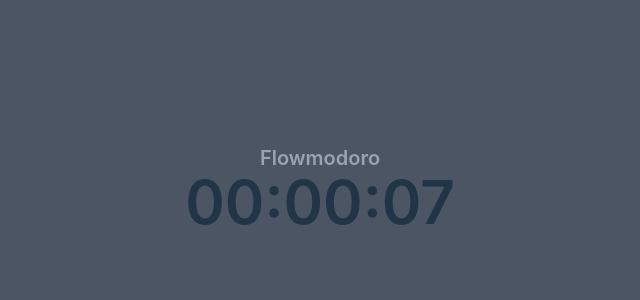
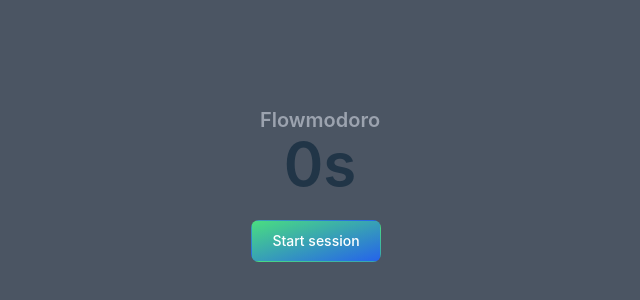
Before and after one commit to rushdynamic/attentively, a React (Vite) app: page / in a window 1280 px wide. Shown: the part 212-512 px from the top of the page, without its empty margins (320-960 px from the left). Built offline with nearby package versions, Linux system fonts and the light colour scheme.

Commit message:
feat: start, stop and pause timer buttons

```diff
--- a/src/App.tsx
+++ b/src/App.tsx
@@ -7,9 +7,7 @@
 			<div className="flex flex-col items-center">
 				<span className="font-semibold text-xl text-gray-400">Flowmodoro</span>
 				<div className="font-semibold text-6xl">
-					<p>
-						<StopWatch />
-					</p>
+					<StopWatch />
 				</div>
 			</div>
 		</div>
@@ -17,3 +15,9 @@
 }
 
 export default App;
+
+// TODO:
+// Add buttons for - Start Session (start timer), Take Break -- compute countdown with 1/5 of elapsed time, Stop Session -- reset everything
+// Add Shadcn components
+// Use monospace font for timer
+// Fix color scheme from Adobe Color
--- a/src/components/StopWatch.tsx
+++ b/src/components/StopWatch.tsx
@@ -1,44 +1,93 @@
-import { useState, useEffect } from 'react';
+import { useState } from 'react';
 import { formatTime } from '../utils/time_formatter';
 
 const useStopWatch = () => {
 	const [elapsedTime, setElapsedTime] = useState<number>(0);
-	let stopWatchInterval: any = null;
+	const [paused, setPaused] = useState<boolean>(false);
+	const [intervalId, setIntervalId] = useState<number | any>(null);
 
-	useEffect(() => {
-		startStopWatch();
-
-		return () => {
-			stopStopWatch();
-		};
-	}, []);
-
-	const updateStopWatch = (startTime: number) => {
+	const updateStopWatch = (startTime: any) => {
 		const currentTime = new Date().getTime();
 		setElapsedTime(currentTime - startTime);
 	};
 
 	const startStopWatch = () => {
-		if (!stopWatchInterval) {
-			const startTime = new Date().getTime();
-			const partialUpdateStopWatch = updateStopWatch.bind(null, startTime);
-			stopWatchInterval = setInterval(partialUpdateStopWatch, 1000);
+		if (paused) {
+			setPaused(false);
+			const stopInterval = setInterval(
+				updateStopWatch.bind(null, new Date().getTime() - elapsedTime),
+				1000
+			);
+			setIntervalId(stopInterval);
+		} else {
+			if (!intervalId) {
+				const stopInterval = setInterval(
+					updateStopWatch.bind(null, new Date().getTime()),
+					1000
+				);
+				setIntervalId(stopInterval);
+			}
 		}
 	};
 
 	const stopStopWatch = () => {
-		clearInterval(stopWatchInterval);
-		stopWatchInterval = null;
+		clearInterval(intervalId);
+		setIntervalId(null);
+
+		// Store stats here
+		setElapsedTime(0);
+	};
+
+	const pauseStopWatch = () => {
+		clearInterval(intervalId);
+		setPaused(true);
 	};
 
 	return {
-		elapsedTime: formatTime(elapsedTime),
+		elapsedTime,
 		startStopWatch,
 		stopStopWatch,
+		pauseStopWatch,
+		paused,
 	};
 };
 
 export default function StopWatch() {
-	const { elapsedTime, startStopWatch, stopStopWatch } = useStopWatch();
-	return <div>{elapsedTime}</div>;
+	const { elapsedTime, startStopWatch, stopStopWatch, pauseStopWatch, paused } =
+		useStopWatch();
+	return (
+		<div className="flex flex-col items-center">
+			<span>{formatTime(elapsedTime)}</span>
+			<div>
+				{elapsedTime == 0 || paused ? (
+					<button
+						type="button"
+						className="text-white bg-gradient-to-br from-green-400 to-blue-600 hover:bg-gradient-to-bl focus:ring-4 focus:outline-none focus:ring-green-200 dark:focus:ring-green-800 font-medium rounded-lg text-sm px-5 py-2.5 text-center me-2 mb-2"
+						onClick={startStopWatch}
+					>
+						{paused ? 'Resume session' : 'Start session'}
+					</button>
+				) : (
+					<>
+						<button
+							className="relative inline-flex items-center justify-center p-0.5 mb-2 me-2 overflow-hidden text-sm font-medium text-gray-900 rounded-lg group bg-gradient-to-br from-cyan-500 to-blue-500 group-hover:from-cyan-500 group-hover:to-blue-500 hover:text-white dark:text-white focus:ring-4 focus:outline-none focus:ring-cyan-200 dark:focus:ring-cyan-800"
+							onClick={pauseStopWatch}
+						>
+							<span className="relative px-5 py-2.5 transition-all ease-in duration-75 bg-white dark:bg-gray-900 rounded-md group-hover:bg-opacity-0">
+								Take a break
+							</span>
+						</button>
+						<button
+							className="relative inline-flex items-center justify-center p-0.5 mb-2 me-2 overflow-hidden text-sm font-medium text-gray-900 rounded-lg group bg-gradient-to-br from-purple-600 to-blue-500 group-hover:from-purple-600 group-hover:to-blue-500 hover:text-white dark:text-white focus:ring-4 focus:outline-none focus:ring-blue-300 dark:focus:ring-blue-800"
+							onClick={stopStopWatch}
+						>
+							<span className="relative px-5 py-2.5 transition-all ease-in duration-75 bg-white dark:bg-gray-900 rounded-md group-hover:bg-opacity-0">
+								Stop session
+							</span>
+						</button>
+					</>
+				)}
+			</div>
+		</div>
+	);
 }
--- a/src/utils/time_formatter.ts
+++ b/src/utils/time_formatter.ts
@@ -10,11 +10,10 @@
 	const hours = Math.floor(elapsedTime / 1000 / 60 / 60);
 
 	return (
-		addZeroPadding(hours) +
-		':' +
-		addZeroPadding(minutes) +
-		':' +
-		addZeroPadding(seconds)
+		(hours > 0 ? hours + 'h ' : '') +
+		(minutes > 0 ? minutes + 'm ' : '') +
+		seconds +
+		's'
 	);
 };
 
```
